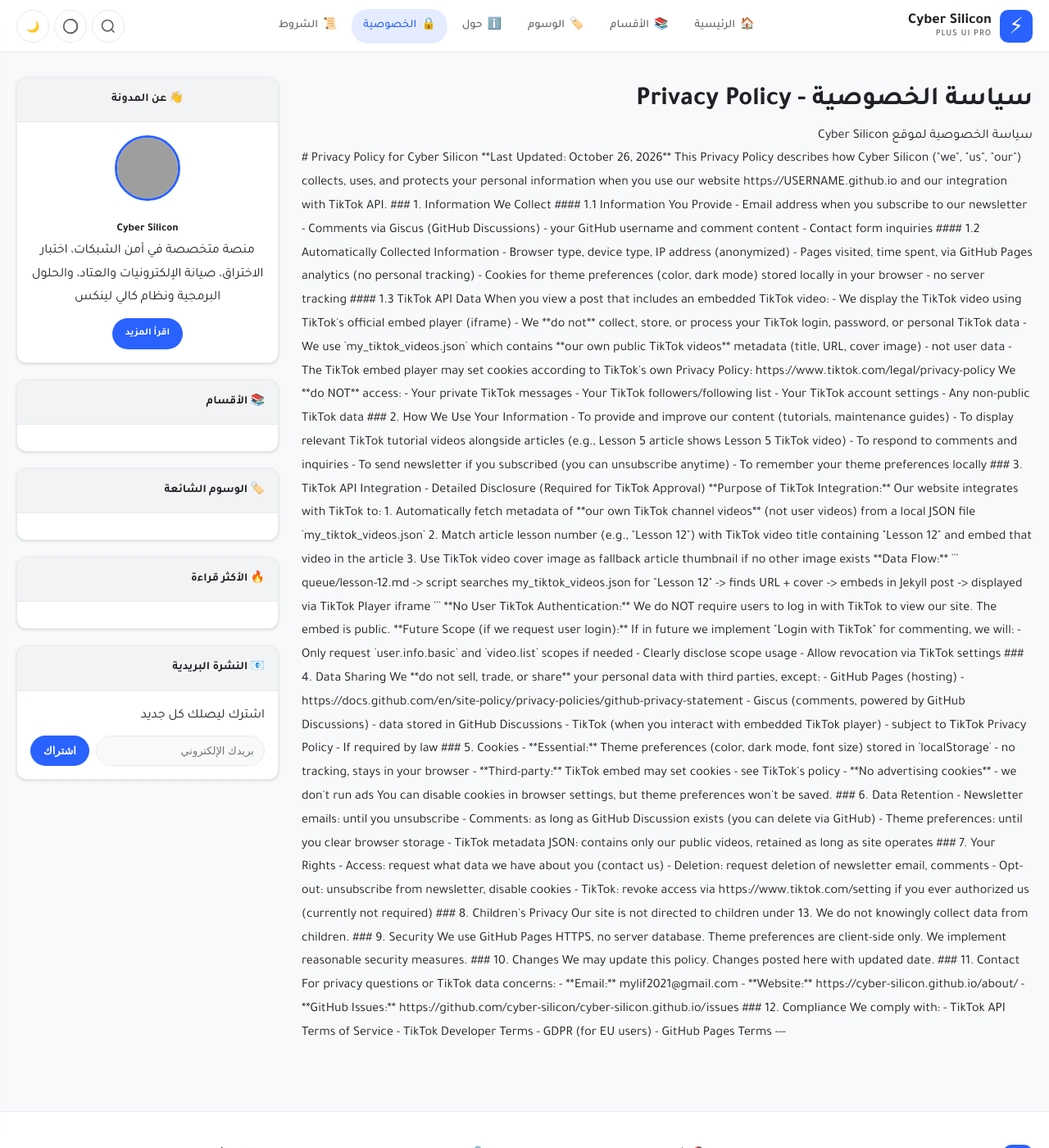
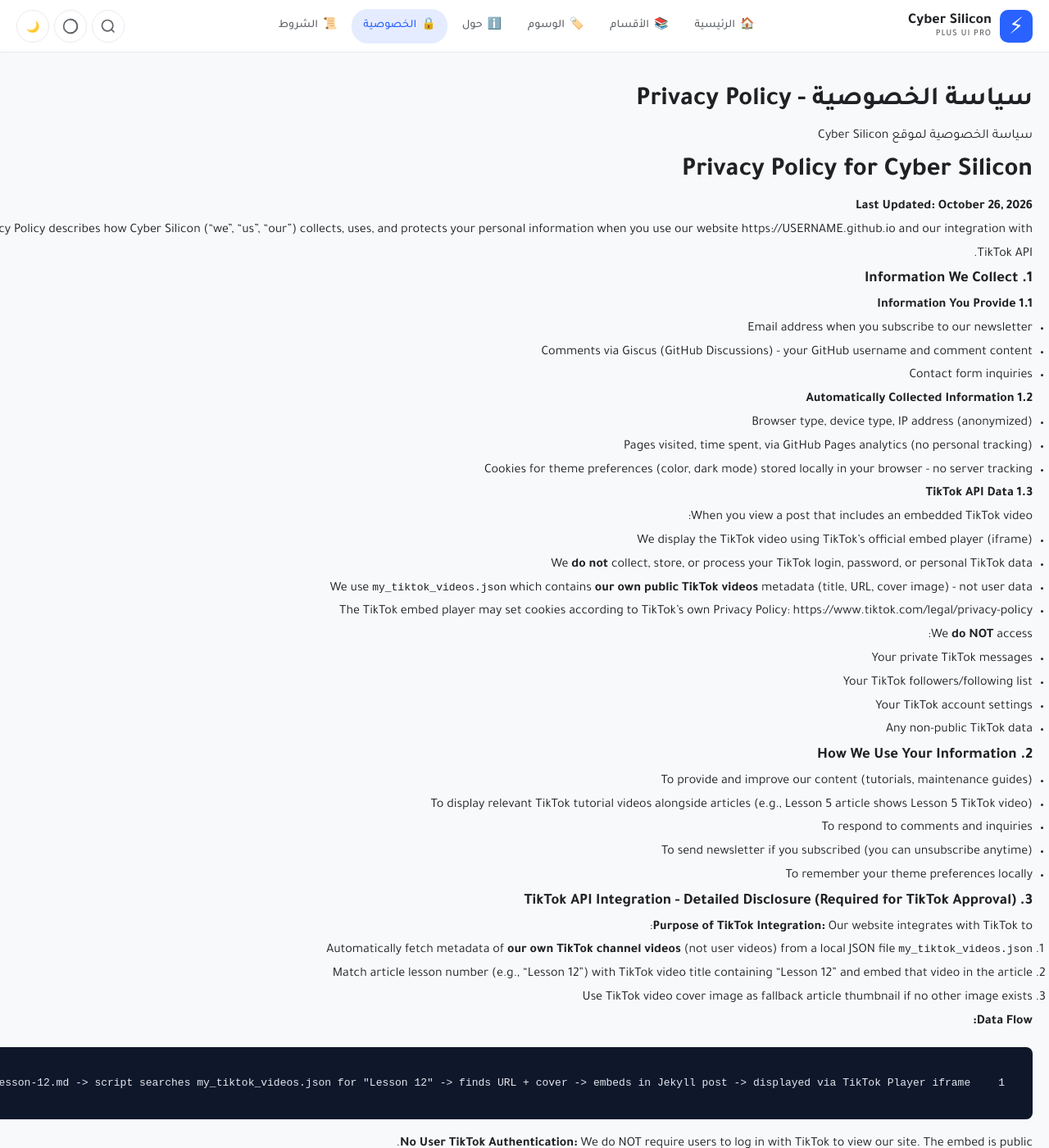
Before and after one commit to cyber-silicon/cyber-silicon.github.io, a Jekyll site: the page built from _pages/privacy.md, in a window 1280 px wide and 1400 px high. Shown: the whole window at 82% size. Built offline with Jekyll 4.4.1, drawn with Linux system fonts in a browser that asks for light colours; some of the changed text lies outside the part shown; grey boxes are pictures that could not be loaded.

Commit message:
Update privacy.md

```diff
--- a/_pages/privacy.md
+++ b/_pages/privacy.md
@@ -5,8 +5,6 @@
 permalink: /privacy/
 lang: ar
 ---
-
-<div class="legal-page" dir="ltr" style="text-align:left;">
 
 # Privacy Policy for Cyber Silicon
 
@@ -127,8 +125,6 @@
 
 ---
 
-</div>
-
 <style>
 .legal-page h1 { font-size:28px; margin-bottom:20px; }
 .legal-page h3 { margin-top:24px; font-size:18px; color: var(--primary); }
```
